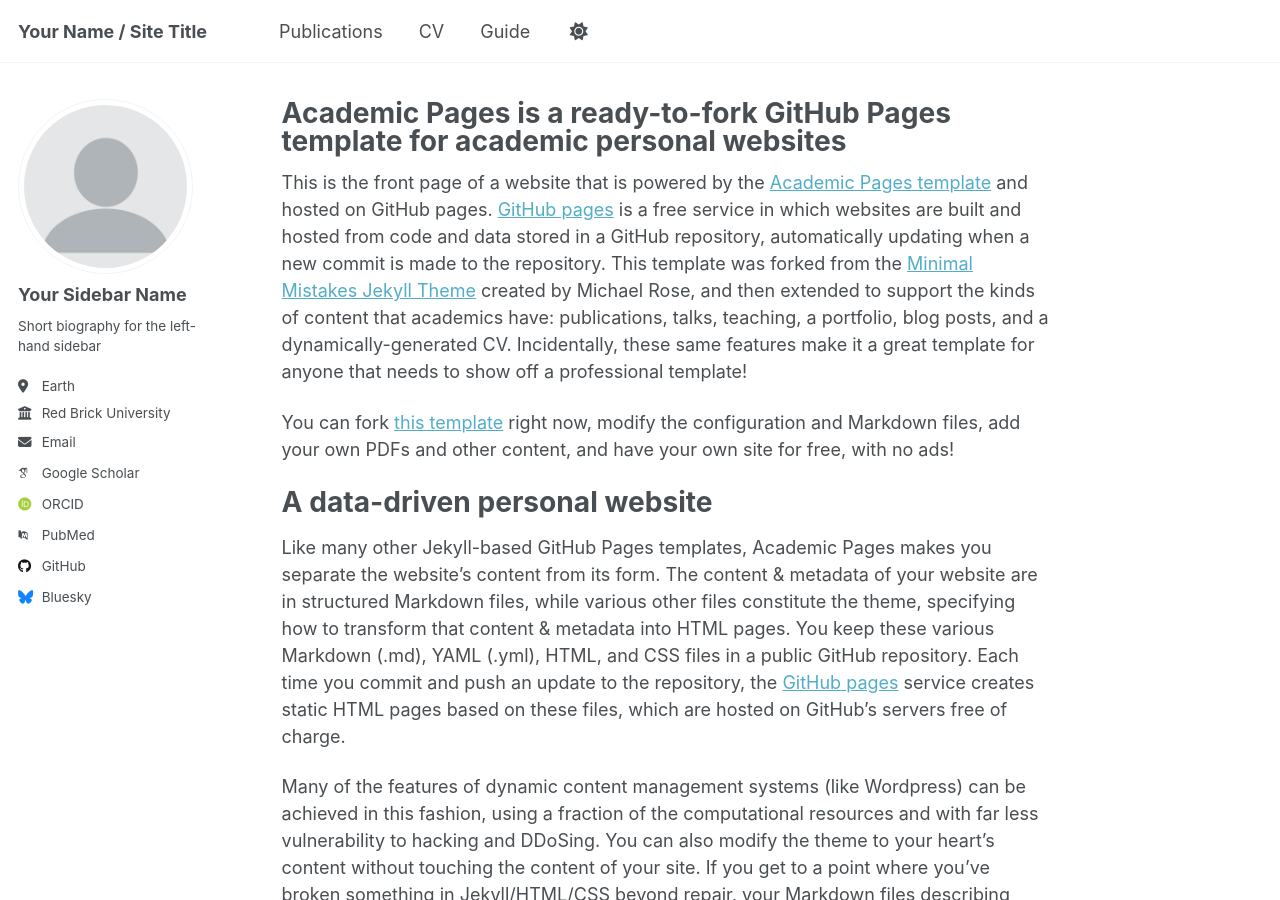
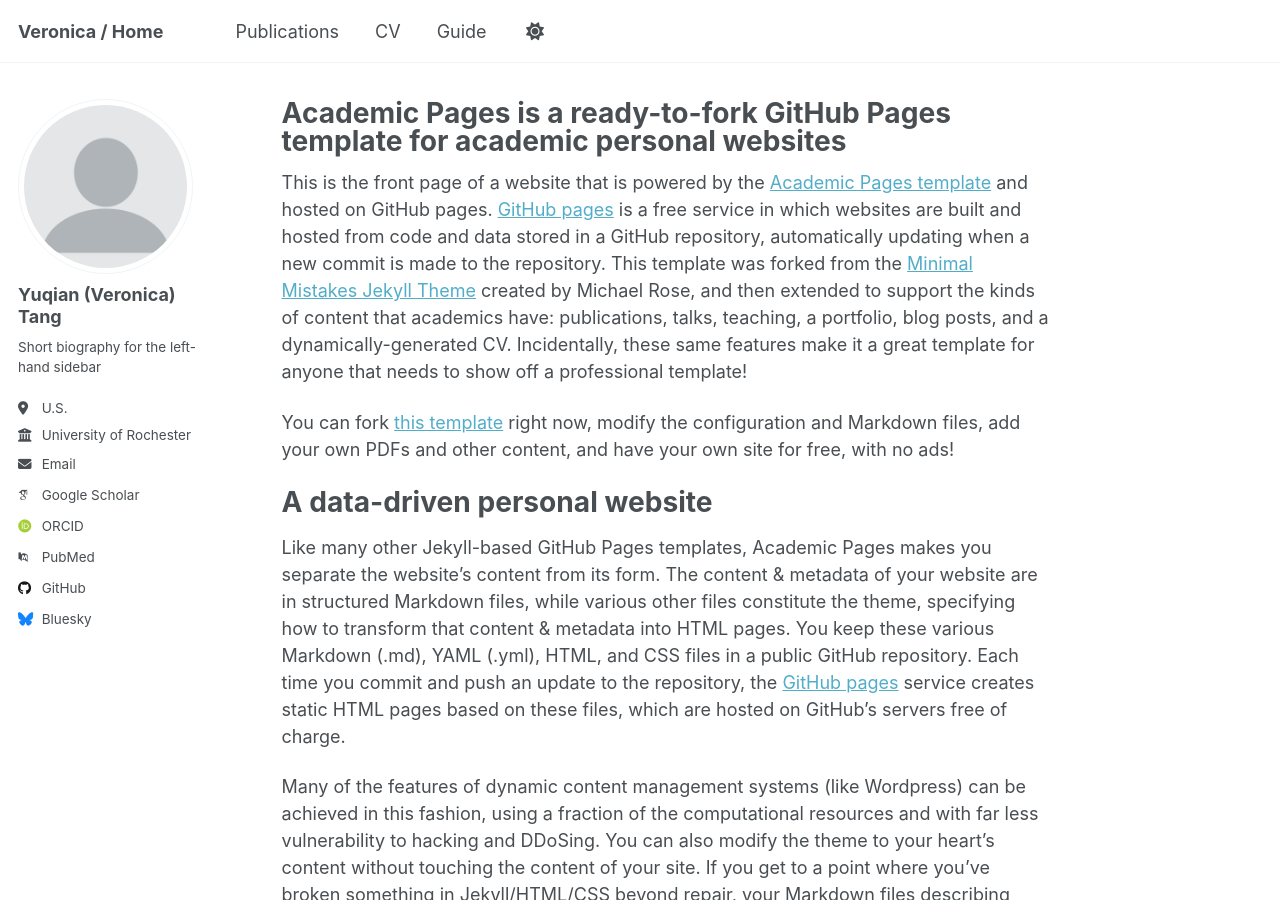
Before and after one commit to Betronnie/Betronnie.github.io, a Jekyll site: the page built from _pages/about.md, in a window 1280 px wide and 900 px high. Built offline with Jekyll 4.4.1, drawn with Linux system fonts in a browser that asks for light colours; some web fonts are replaced; a script that is not in the unit is left out.

Commit message:
Update _config.yml

```diff
--- a/_config.yml
+++ b/_config.yml
@@ -9,7 +9,7 @@
 # Basic Site Settings
 locale                   : "en-US"
 site_theme               : "default" # Currently available options are "default", "air"
-title                    : "Your Name / Site Title"
+title                    : "Veronica / Home"
 title_separator          : "-"
 name                     : &name "Your Name"
 description              : &description "Your Name's academic portfolio"   # Update this with a general description of your site, this is the default if not overridden by a page
@@ -24,13 +24,13 @@ repository               : "academicpages/academicpages.github.io"
 author:
   # Biographic information
   avatar           : "profile.png"
-  name             : "Your Sidebar Name"
+  name             : "Yuqian (Veronica) Tang"
   pronouns         : # example: "she/her"
   bio              : "Short biography for the left-hand sidebar"
-  location         : "Earth"
-  employer         : "Red Brick University"
+  location         : "U.S."
+  employer         : "University of Rochester"
   uri              : # URL
-  email            : "none@example.org"
+  email            : "ytang55@simon.rochester.edu"
 
   # Academic websites
   academia         : # URL
```
